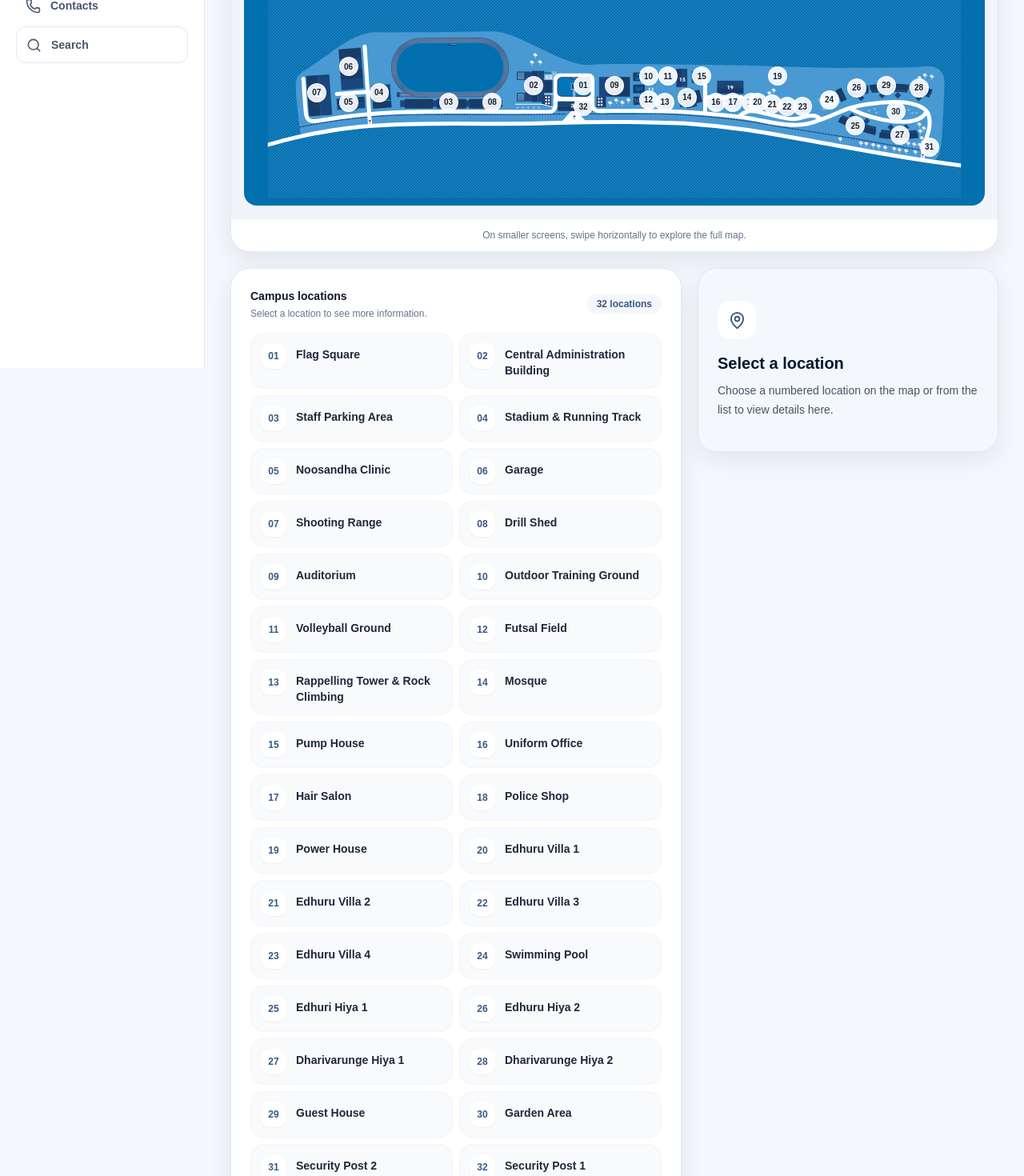
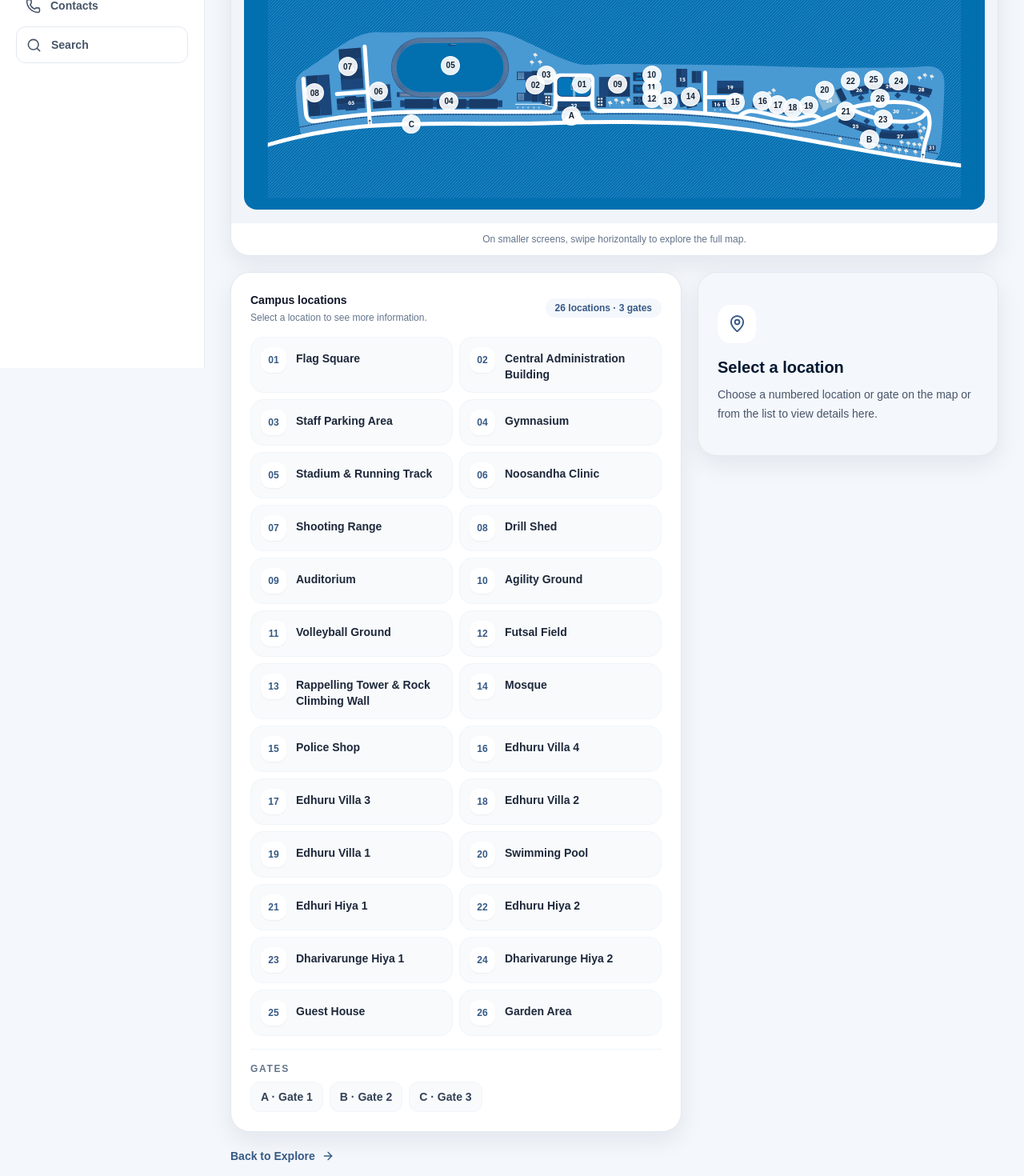
Before and after one commit to fathimathasmaa-sudo/ncple-addu-campus-guide, a Next.js app: page /map in a window 1280 px wide. Shown: the part 340-1810 px from the top of the page at 80% size. Built offline with nearby package versions, Linux system fonts and the light colour scheme.

Commit message:
feat: align campus map with corrected artwork

```diff
--- a/components/InteractiveCampusMap.tsx
+++ b/components/InteractiveCampusMap.tsx
@@ -4,54 +4,74 @@ import { useMemo, useState } from "react";
 import { MapPin, Search, X } from "lucide-react";
 
 const locations = [
-  [1, "Flag Square"], [2, "Central Administration Building"], [3, "Staff Parking Area"], [4, "Stadium & Running Track"],
-  [5, "Noosandha Clinic"], [6, "Garage"], [7, "Shooting Range"], [8, "Drill Shed"],
-  [9, "Auditorium"], [10, "Outdoor Training Ground"], [11, "Volleyball Ground"], [12, "Futsal Field"],
-  [13, "Rappelling Tower & Rock Climbing"], [14, "Mosque"], [15, "Pump House"], [16, "Uniform Office"],
-  [17, "Hair Salon"], [18, "Police Shop"], [19, "Power House"], [20, "Edhuru Villa 1"],
-  [21, "Edhuru Villa 2"], [22, "Edhuru Villa 3"], [23, "Edhuru Villa 4"], [24, "Swimming Pool"],
-  [25, "Edhuri Hiya 1"], [26, "Edhuru Hiya 2"], [27, "Dharivarunge Hiya 1"], [28, "Dharivarunge Hiya 2"],
-  [29, "Guest House"], [30, "Garden Area"], [31, "Security Post 2"], [32, "Security Post 1"],
+  [1, "Flag Square"], [2, "Central Administration Building"], [3, "Staff Parking Area"], [4, "Gymnasium"],
+  [5, "Stadium & Running Track"], [6, "Noosandha Clinic"], [7, "Shooting Range"], [8, "Drill Shed"],
+  [9, "Auditorium"], [10, "Agility Ground"], [11, "Volleyball Ground"], [12, "Futsal Field"],
+  [13, "Rappelling Tower & Rock Climbing Wall"], [14, "Mosque"], [15, "Police Shop"], [16, "Edhuru Villa 4"],
+  [17, "Edhuru Villa 3"], [18, "Edhuru Villa 2"], [19, "Edhuru Villa 1"], [20, "Swimming Pool"],
+  [21, "Edhuri Hiya 1"], [22, "Edhuru Hiya 2"], [23, "Dharivarunge Hiya 1"], [24, "Dharivarunge Hiya 2"],
+  [25, "Guest House"], [26, "Garden Area"],
+] as const;
+
+const gates = [
+  ["A", "Gate 1"], ["B", "Gate 2"], ["C", "Gate 3"],
 ] as const;
 
 type Location = (typeof locations)[number];
+type Gate = (typeof gates)[number];
+type SelectedItem = { kind: "location"; item: Location } | { kind: "gate"; item: Gate };
 
 const hotspotPositions: Record<number, { left: string; top: string }> = {
-  1: { left: "45.8%", top: "49%" }, 2: { left: "39.1%", top: "49%" }, 3: { left: "27.6%", top: "56%" }, 4: { left: "18.2%", top: "52%" },
-  5: { left: "14.1%", top: "56%" }, 6: { left: "14.1%", top: "41%" }, 7: { left: "9.8%", top: "52%" }, 8: { left: "33.5%", top: "56%" },
-  9: { left: "50%", top: "49%" }, 10: { left: "54.6%", top: "45%" }, 11: { left: "57.2%", top: "45%" }, 12: { left: "54.6%", top: "55%" },
-  13: { left: "56.8%", top: "56%" }, 14: { left: "59.8%", top: "54%" }, 15: { left: "61.8%", top: "45%" }, 16: { left: "63.7%", top: "56%" },
-  17: { left: "66.0%", top: "56%" }, 18: { left: "68.5%", top: "56%" }, 19: { left: "72.0%", top: "45%" }, 20: { left: "69.3%", top: "56%" },
-  21: { left: "71.3%", top: "57%" }, 22: { left: "73.3%", top: "58%" }, 23: { left: "75.4%", top: "58%" }, 24: { left: "79.0%", top: "55%" },
-  25: { left: "82.5%", top: "66%" }, 26: { left: "82.7%", top: "50%" }, 27: { left: "88.5%", top: "70%" }, 28: { left: "91.1%", top: "50%" },
-  29: { left: "86.7%", top: "49%" }, 30: { left: "88.0%", top: "60%" }, 31: { left: "92.5%", top: "75%" }, 32: { left: "45.8%", top: "58%" },
+  1: { left: "45.62%", top: "47.71%" }, 2: { left: "39.34%", top: "48.12%" }, 3: { left: "40.80%", top: "43.90%" },
+  4: { left: "27.66%", top: "54.98%" }, 5: { left: "27.88%", top: "39.85%" }, 6: { left: "18.14%", top: "50.75%" },
+  7: { left: "14.00%", top: "40.43%" }, 8: { left: "9.53%", top: "51.45%" }, 9: { left: "50.44%", top: "47.73%" },
+  10: { left: "55.03%", top: "43.89%" }, 11: { left: "55.03%", top: "49.15%" }, 12: { left: "55.06%", top: "53.75%" },
+  13: { left: "57.20%", top: "54.72%" }, 14: { left: "60.30%", top: "52.86%" }, 15: { left: "66.31%", top: "55.18%" },
+  16: { left: "70.02%", top: "54.72%" }, 17: { left: "72.08%", top: "56.46%" }, 18: { left: "74.05%", top: "57.59%" },
+  19: { left: "76.21%", top: "56.77%" }, 20: { left: "78.38%", top: "50.25%" }, 21: { left: "81.25%", top: "59.17%" },
+  22: { left: "81.88%", top: "46.36%" }, 23: { left: "86.25%", top: "62.43%" }, 24: { left: "88.38%", top: "46.40%" },
+  25: { left: "85.00%", top: "45.83%" }, 26: { left: "85.88%", top: "53.75%" },
+};
+
+const gatePositions: Record<string, { left: string; top: string }> = {
+  A: { left: "44.20%", top: "61.00%" },
+  B: { left: "84.40%", top: "70.80%" },
+  C: { left: "22.60%", top: "64.50%" },
 };
 
 function locationInfo(location: Location) {
   const [number, name] = location;
   const details: Record<number, { category: string; description: string; href?: string }> = {
-    2: { category: "Administration", description: "Reception, administration offices, classrooms, syndicate rooms, computer lab, library, cafeteria and multipurpose hall." },
-    5: { category: "Health", description: "Campus clinic." },
+    2: { category: "Administration", description: "Reception & waiting area, Executive Director's Office, administration and centre offices, classrooms and syndicate rooms, computer lab and library, cafeteria and multipurpose hall, and conference room." },
+    6: { category: "Health", description: "Campus clinic." },
     14: { category: "Worship", description: "Campus mosque." },
-    18: { category: "Services", description: "Police Shop for everyday essentials." },
-    24: { category: "Recreation", description: "Swimming pool. See the pool guidance and authorised hours.", href: "/pool" },
-    25: { category: "Accommodation", description: "Edhuri Hiya 1. This is also the designated smoking-area location referenced by the campus guide.", href: "/smoking" },
-    29: { category: "Accommodation", description: "Campus guest house.", href: "/accommodation" },
-    30: { category: "Outdoor", description: "Campus garden area." },
-    31: { category: "Security", description: "Security Post 2." },
-    32: { category: "Security", description: "Security Post 1." },
+    15: { category: "Services", description: "Police Shop." },
+    20: { category: "Recreation", description: "Swimming pool." },
+    21: { category: "Accommodation", description: "Edhuri Hiya 1 — Staff Messroom and Hut Area. This is also the designated smoking-area location referenced by the campus guide.", href: "/smoking" },
+    25: { category: "Accommodation", description: "Campus guest house.", href: "/accommodation" },
+    26: { category: "Outdoor", description: "Campus garden area." },
   };
   return details[number] ?? { category: "Campus location", description: name };
 }
 
+function gateInfo(gate: Gate) {
+  return { category: "Campus access", description: `${gate[1]} — campus access point.` };
+}
+
 export function InteractiveCampusMap() {
-  const [selected, setSelected] = useState<Location | null>(null);
+  const [selected, setSelected] = useState<SelectedItem | null>(null);
   const [query, setQuery] = useState("");
   const filtered = useMemo(() => locations.filter(([, name]) => name.toLowerCase().includes(query.trim().toLowerCase())), [query]);
-  const info = selected ? locationInfo(selected) : null;
+  const info = selected ? selected.kind === "location" ? locationInfo(selected.item) : gateInfo(selected.item) : null;
 
   function selectLocation(location: Location) {
-    setSelected(location);
+    setSelected({ kind: "location", item: location });
+    setQuery("");
+    window.setTimeout(() => document.getElementById("selected-location")?.scrollIntoView({ behavior: "smooth", block: "nearest" }), 0);
+  }
+
+  function selectGate(gate: Gate) {
+    setSelected({ kind: "gate", item: gate });
     setQuery("");
     window.setTimeout(() => document.getElementById("selected-location")?.scrollIntoView({ behavior: "smooth", block: "nearest" }), 0);
   }
@@ -62,7 +82,7 @@ export function InteractiveCampusMap() {
         <div className="flex flex-col gap-3 md:flex-row md:items-center md:justify-between">
           <div>
             <p className="text-sm font-bold text-slate-900">Find a campus location</p>
-            <p className="mt-1 text-xs text-slate-500">Tap a numbered location on the map or search below.</p>
+            <p className="mt-1 text-xs text-slate-500">Tap a numbered location or gate on the map, or search below.</p>
           </div>
           <label className="relative block w-full md:max-w-sm">
             <Search size={18} className="pointer-events-none absolute left-3 top-1/2 -translate-y-1/2 text-slate-400" />
@@ -80,15 +100,20 @@ export function InteractiveCampusMap() {
 
       <div className="overflow-hidden rounded-3xl border border-slate-200 bg-white shadow-soft">
         <div className="overflow-auto bg-slate-100 p-2 md:p-4">
-          <div className="relative mx-auto min-w-[720px] w-full max-w-[1400px]" style={{ aspectRatio: "3456 / 1100" }}>
+          <div className="relative mx-auto min-w-[720px] w-full max-w-[1400px]" style={{ aspectRatio: "3405.26 / 1100" }}>
             <div className="absolute inset-0 overflow-hidden rounded-2xl">
-              <img src="/Campus Map.svg" alt="Official NCPLE Addu Campus map showing numbered campus locations" className="block h-auto w-full select-none" draggable={false} />
+              <img src="/Campus Map.svg" alt="Official NCPLE Addu Campus map showing numbered campus locations and gates" className="block h-auto w-full select-none" draggable={false} />
             </div>
             {locations.map((location) => {
               const [number, name] = location;
               const position = hotspotPositions[number];
-              const isSelected = selected?.[0] === number;
+              const isSelected = selected?.kind === "location" && selected.item[0] === number;
               return <button key={number} type="button" onClick={() => selectLocation(location)} aria-label={`${String(number).padStart(2, "0")} — ${name}`} title={name} className="absolute flex h-11 w-11 -translate-x-1/2 -translate-y-1/2 items-center justify-center rounded-full bg-transparent focus:outline-none focus:ring-2 focus:ring-ncple-300" style={position}><span className={`flex h-5 w-5 items-center justify-center rounded-full border text-[9px] font-extrabold shadow-sm transition md:h-6 md:w-6 md:text-[10px] ${isSelected ? "scale-125 border-white bg-ncple-700 text-white ring-2 ring-ncple-200" : "border-white/90 bg-white/90 text-ncple-800 hover:scale-110 hover:bg-ncple-700 hover:text-white"}`}>{String(number).padStart(2, "0")}</span></button>;
+            })}
+            {gates.map((gate) => {
+              const position = gatePositions[gate[0]];
+              const isSelected = selected?.kind === "gate" && selected.item[0] === gate[0];
+              return <button key={gate[0]} type="button" onClick={() => selectGate(gate)} aria-label={`${gate[0]} — ${gate[1]}`} title={gate[1]} className="absolute flex h-11 w-11 -translate-x-1/2 -translate-y-1/2 items-center justify-center rounded-full bg-transparent focus:outline-none focus:ring-2 focus:ring-ncple-300" style={position}><span className={`flex h-5 w-5 items-center justify-center rounded-full border text-[9px] font-extrabold shadow-sm transition md:h-6 md:w-6 md:text-[10px] ${isSelected ? "scale-125 border-white bg-ncple-700 text-white ring-2 ring-ncple-200" : "border-white/90 bg-white/90 text-ncple-800 hover:scale-110 hover:bg-ncple-700 hover:text-white"}`}>{gate[0]}</span></button>;
             })}
           </div>
         </div>
@@ -97,18 +122,19 @@ export function InteractiveCampusMap() {
 
       <div className="grid gap-5 lg:grid-cols-[1.2fr_.8fr]">
         <div className="rounded-3xl border border-slate-200 bg-white p-5 shadow-soft md:p-6">
-          <div className="flex items-center justify-between gap-3"><div><p className="text-sm font-bold text-slate-900">Campus locations</p><p className="mt-1 text-xs text-slate-500">Select a location to see more information.</p></div><span className="rounded-full bg-ncple-50 px-3 py-1 text-xs font-bold text-ncple-700">32 locations</span></div>
+          <div className="flex items-center justify-between gap-3"><div><p className="text-sm font-bold text-slate-900">Campus locations</p><p className="mt-1 text-xs text-slate-500">Select a location to see more information.</p></div><span className="rounded-full bg-ncple-50 px-3 py-1 text-xs font-bold text-ncple-700">26 locations · 3 gates</span></div>
           <div className="mt-4 grid gap-2 sm:grid-cols-2">
-            {locations.map((location) => <button key={location[0]} type="button" onClick={() => selectLocation(location)} className={`flex items-start gap-3 rounded-2xl border p-3 text-left transition ${selected?.[0] === location[0] ? "border-ncple-500 bg-ncple-50" : "border-slate-100 bg-slate-50 hover:border-slate-200 hover:bg-white"}`}><span className="flex h-8 w-8 shrink-0 items-center justify-center rounded-xl bg-white text-xs font-extrabold text-ncple-700 shadow-sm">{String(location[0]).padStart(2, "0")}</span><span className="pt-1 text-sm font-semibold text-slate-800">{location[1]}</span></button>)}
+            {locations.map((location) => <button key={location[0]} type="button" onClick={() => selectLocation(location)} className={`flex items-start gap-3 rounded-2xl border p-3 text-left transition ${selected?.kind === "location" && selected.item[0] === location[0] ? "border-ncple-500 bg-ncple-50" : "border-slate-100 bg-slate-50 hover:border-slate-200 hover:bg-white"}`}><span className="flex h-8 w-8 shrink-0 items-center justify-center rounded-xl bg-white text-xs font-extrabold text-ncple-700 shadow-sm">{String(location[0]).padStart(2, "0")}</span><span className="pt-1 text-sm font-semibold text-slate-800">{location[1]}</span></button>)}
           </div>
+          <div className="mt-4 border-t border-slate-100 pt-4"><p className="text-xs font-bold uppercase tracking-[.14em] text-slate-500">Gates</p><div className="mt-2 flex flex-wrap gap-2">{gates.map((gate) => <button key={gate[0]} type="button" onClick={() => selectGate(gate)} className={`rounded-xl border px-3 py-2 text-sm font-semibold ${selected?.kind === "gate" && selected.item[0] === gate[0] ? "border-ncple-500 bg-ncple-50 text-ncple-700" : "border-slate-100 bg-slate-50 text-slate-700"}`}>{gate[0]} · {gate[1]}</button>)}</div></div>
         </div>
 
         <div id="selected-location" className="h-fit rounded-3xl border border-ncple-100 bg-ncple-50 p-5 shadow-soft md:p-6 lg:sticky lg:top-24">
           {selected && info ? <>
-            <div className="flex items-start justify-between gap-3"><div><span className="inline-flex items-center gap-2 rounded-full bg-white px-3 py-1 text-xs font-extrabold text-ncple-700"><MapPin size={14} /> {String(selected[0]).padStart(2, "0")}</span><h2 className="mt-4 text-2xl font-bold text-ncple-950">{selected[1]}</h2><p className="mt-1 text-xs font-bold uppercase tracking-[.14em] text-ncple-500">{info.category}</p></div><button type="button" onClick={() => setSelected(null)} aria-label="Close location details" className="rounded-xl bg-white p-2 text-slate-400 hover:text-slate-700"><X size={18} /></button></div>
+            <div className="flex items-start justify-between gap-3"><div><span className="inline-flex items-center gap-2 rounded-full bg-white px-3 py-1 text-xs font-extrabold text-ncple-700"><MapPin size={14} /> {selected.kind === "location" ? String(selected.item[0]).padStart(2, "0") : selected.item[0]}</span><h2 className="mt-4 text-2xl font-bold text-ncple-950">{selected.item[1]}</h2><p className="mt-1 text-xs font-bold uppercase tracking-[.14em] text-ncple-500">{info.category}</p></div><button type="button" onClick={() => setSelected(null)} aria-label="Close location details" className="rounded-xl bg-white p-2 text-slate-400 hover:text-slate-700"><X size={18} /></button></div>
             <p className="mt-5 text-sm leading-6 text-slate-600">{info.description}</p>
             {info.href && <a href={info.href} className="mt-5 inline-flex rounded-xl bg-ncple-700 px-4 py-2.5 text-sm font-bold text-white hover:bg-ncple-800">View related guide</a>}
-          </> : <div className="py-4"><div className="flex h-12 w-12 items-center justify-center rounded-2xl bg-white text-ncple-700"><MapPin size={23} /></div><h2 className="mt-4 text-xl font-bold text-ncple-950">Select a location</h2><p className="mt-2 text-sm leading-6 text-slate-600">Choose a numbered location on the map or from the list to view details here.</p></div>}
+          </> : <div className="py-4"><div className="flex h-12 w-12 items-center justify-center rounded-2xl bg-white text-ncple-700"><MapPin size={23} /></div><h2 className="mt-4 text-xl font-bold text-ncple-950">Select a location</h2><p className="mt-2 text-sm leading-6 text-slate-600">Choose a numbered location or gate on the map or from the list to view details here.</p></div>}
         </div>
       </div>
     </div>
```
